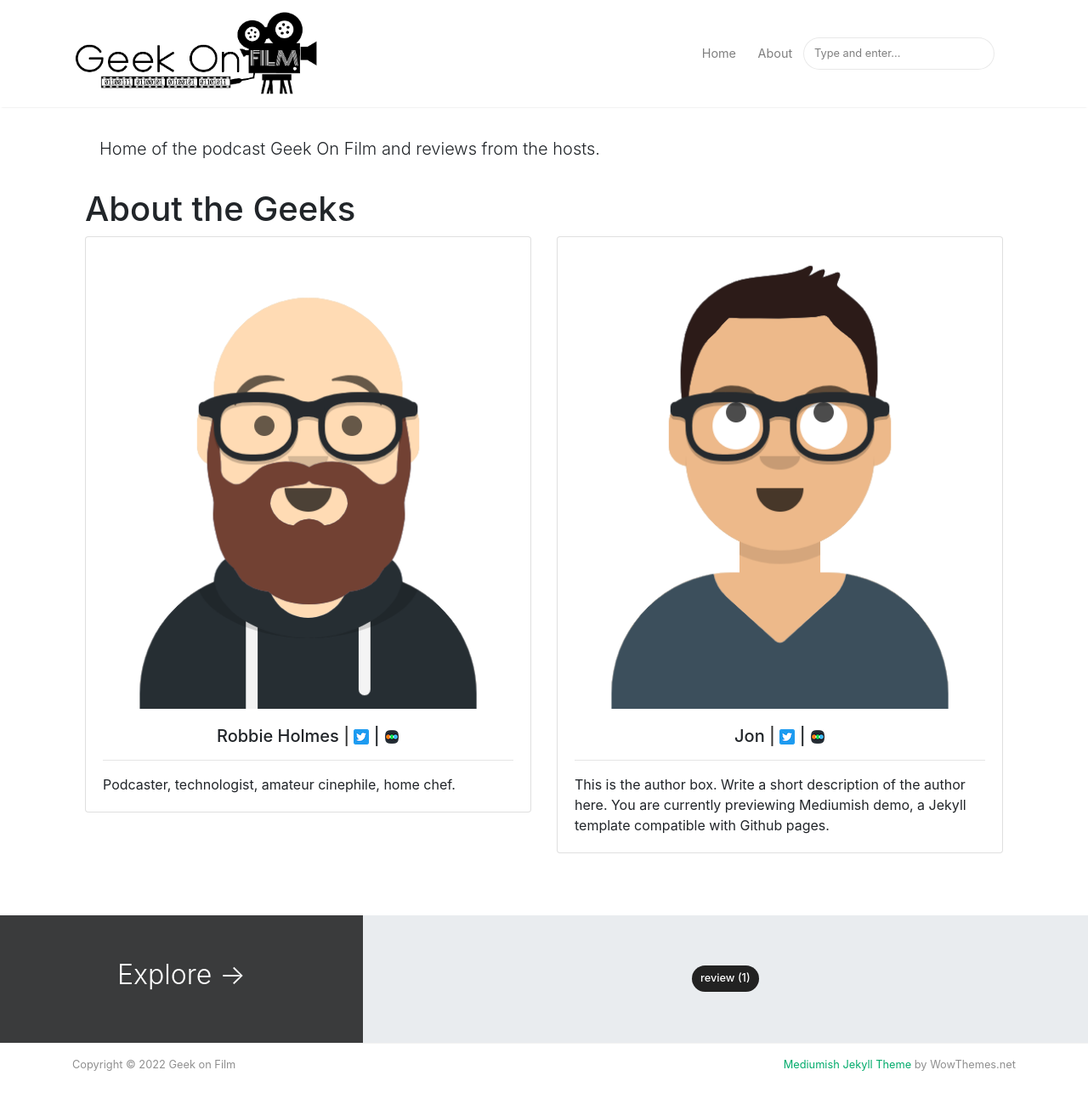
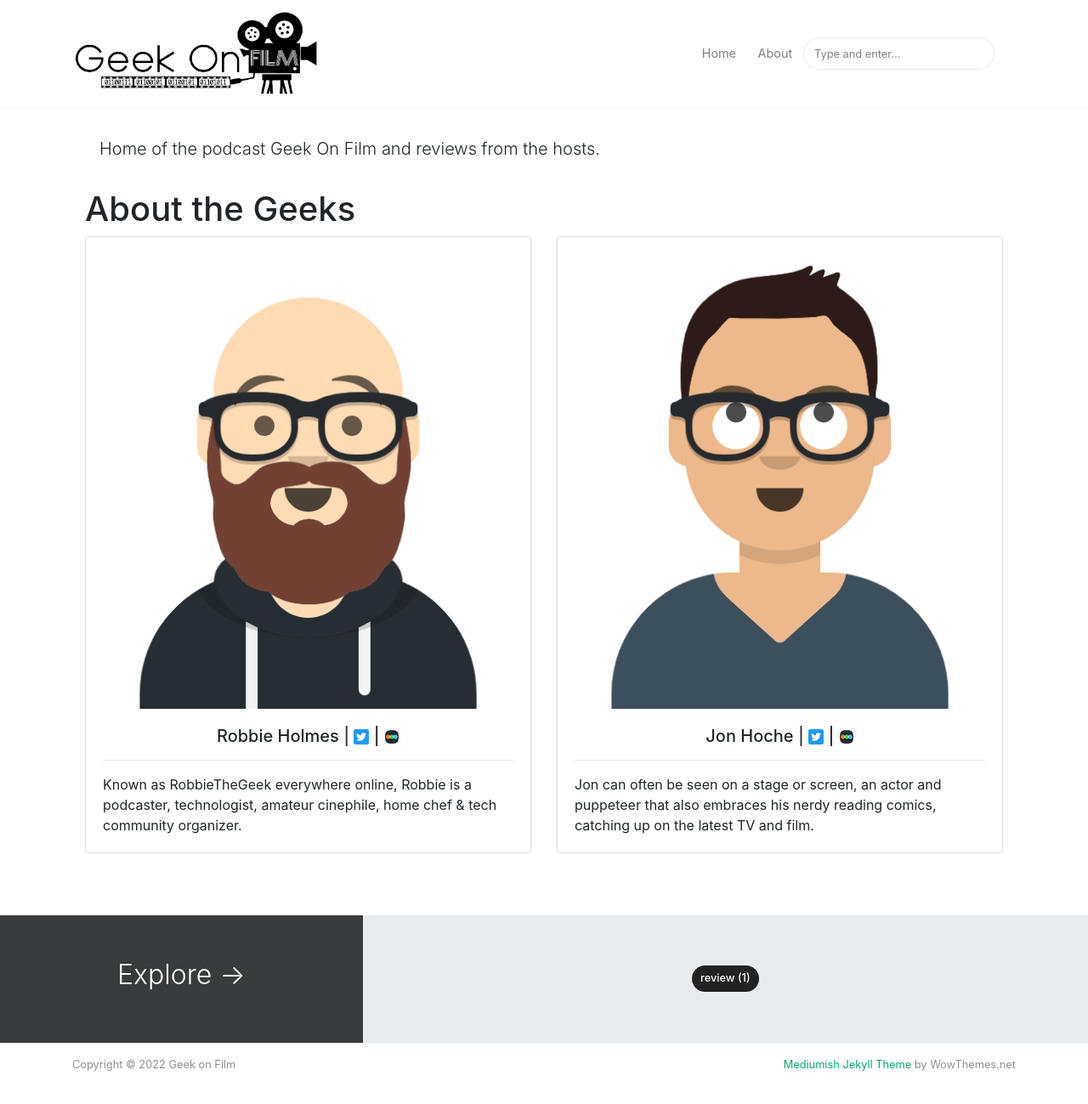
Before and after one commit to holmesconsulting/geekonfilm, a Jekyll site: the page built from _pages/about.md, in a window 1280 px wide and 1336 px high. Shown: the top 1299 px of the window at 85% size. Built offline with Jekyll 4.4.1, drawn with Linux system fonts in a browser that asks for light colours; nearby versions of some CDN libraries.

Commit message:
Updated the authors block in config.

```diff
--- a/_config.yml
+++ b/_config.yml
@@ -24,17 +24,16 @@ authors:
     web: https://www.robbiethegeek.com
     twitter: https://twitter.com/RobbieTheGeek
     letterboxd: https://letterboxd.com/robbiethegeek/
-    description: "Podcaster, technologist, amateur cinephile, home chef."
+    description: "Known as RobbieTheGeek everywhere online, Robbie is a podcaster, technologist, amateur cinephile, home chef & tech community organizer."
   jon:
-    name: Jon
+    name: Jon Hoche
     display_name: Jon Hoche
     avatar: 'assets/images/jon-avatar.png'
-    # gravatar: b1cc14991db7a456fcd761680bbc8f81
     email: jonhoche@gmail.com
     web: http://jonhoche.com/
     twitter: https://twitter.com/jonhoche
     letterboxd: https://letterboxd.com/jonhoche/
-    description: "This is the author box. Write a short description of the author here. You are currently previewing Mediumish demo, a Jekyll template compatible with Github pages."
+    description: "Jon can often be seen on a stage or screen, an actor and puppeteer that also embraces his nerdy reading comics, catching up on the latest TV and film."
 
 # Plugins
 plugins:
```
